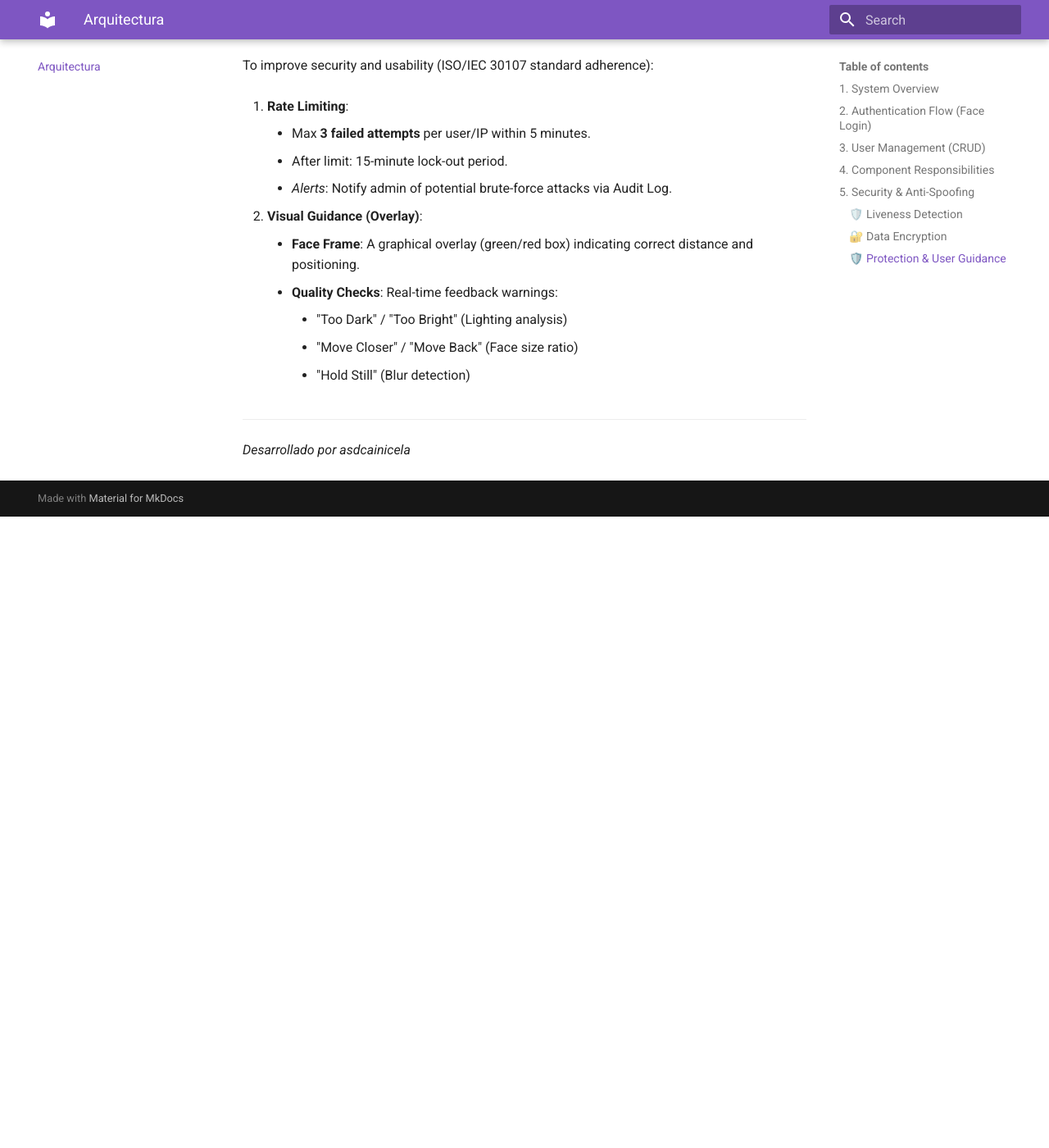
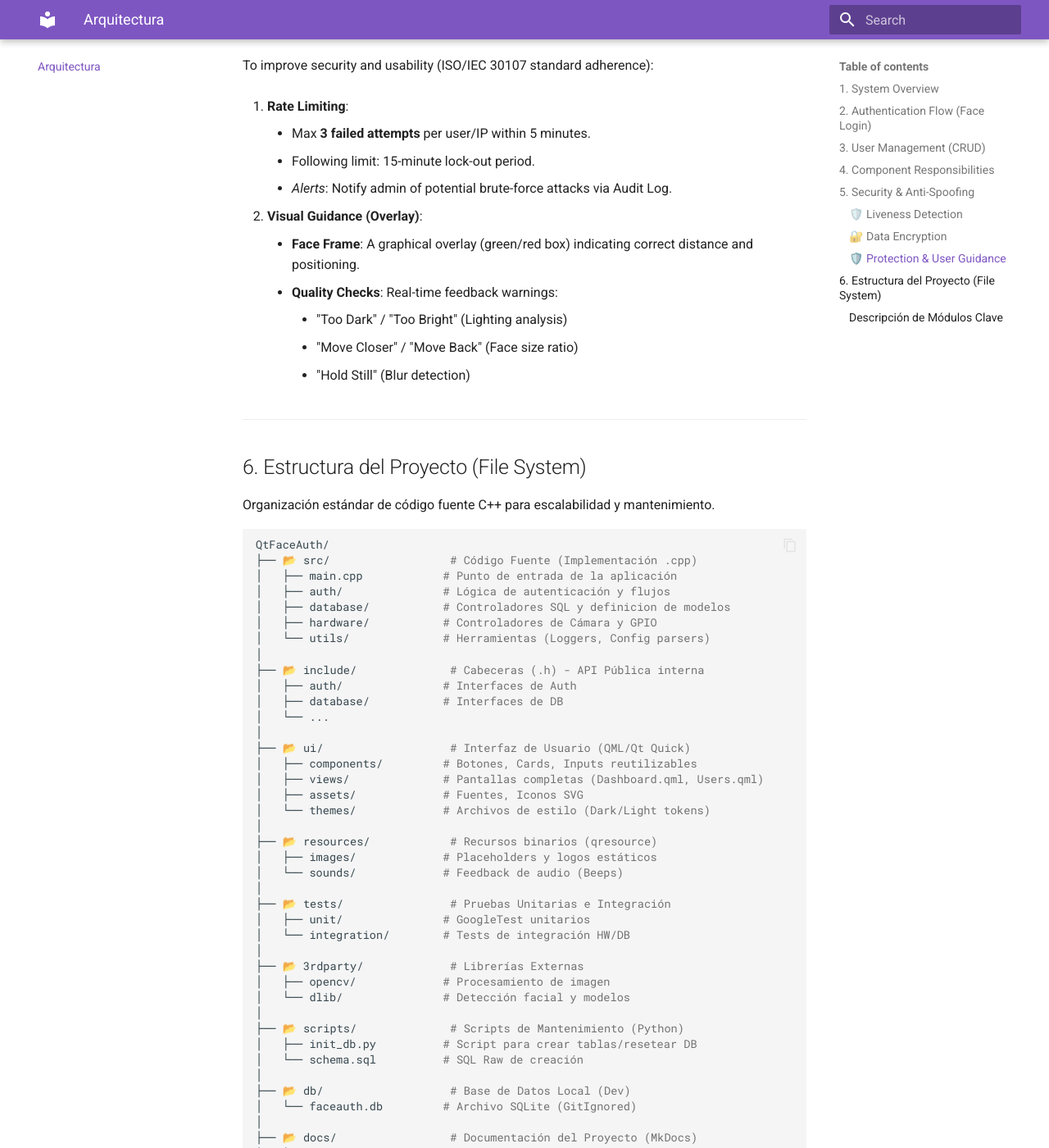
Before and after one commit to asdcainicela/QtFaceAuth, an MkDocs documentation site: the page built from docs/architecture.md, in a window 1280 px wide and 1400 px high, scrolled down 1651 px. Shown: the whole window at 82% size. Built offline with MkDocs 1.6.1 and Material for MkDocs 9.7.7, drawn with Linux system fonts in a browser that asks for light colours; before the commit the page ends 2281 px from its top, so only the background shows below that; some of the changed text lies outside the part shown.

Commit message:
docs: add more information about struct project and database

````diff
--- a/docs/architecture.md
+++ b/docs/architecture.md
@@ -84,7 +84,7 @@ To improve security and usability (ISO/IEC 30107 standard adherence):
 
 1.  **Rate Limiting**:
     *   Max **3 failed attempts** per user/IP within 5 minutes.
-    *   After limit: 15-minute lock-out period.
+    *   Following limit: 15-minute lock-out period.
     *   *Alerts*: Notify admin of potential brute-force attacks via Audit Log.
 
 2.  **Visual Guidance (Overlay)**:
@@ -95,4 +95,66 @@ To improve security and usability (ISO/IEC 30107 standard adherence):
         *   "Hold Still" (Blur detection)
 
 ---
-*Desarrollado por asdcainicela*
+
+## 6. Estructura del Proyecto (File System)
+
+Organización estándar de código fuente C++ para escalabilidad y mantenimiento.
+
+```bash
+QtFaceAuth/
+├── 📂 src/                  # Código Fuente (Implementación .cpp)
+│   ├── main.cpp            # Punto de entrada de la aplicación
+│   ├── auth/               # Lógica de autenticación y flujos
+│   ├── database/           # Controladores SQL y definicion de modelos
+│   ├── hardware/           # Controladores de Cámara y GPIO
+│   └── utils/              # Herramientas (Loggers, Config parsers)
+│
+├── 📂 include/              # Cabeceras (.h) - API Pública interna
+│   ├── auth/               # Interfaces de Auth
+│   ├── database/           # Interfaces de DB
+│   └── ...
+│
+├── 📂 ui/                   # Interfaz de Usuario (QML/Qt Quick)
+│   ├── components/         # Botones, Cards, Inputs reutilizables
+│   ├── views/              # Pantallas completas (Dashboard.qml, Users.qml)
+│   ├── assets/             # Fuentes, Iconos SVG
+│   └── themes/             # Archivos de estilo (Dark/Light tokens)
+│
+├── 📂 resources/            # Recursos binarios (qresource)
+│   ├── images/             # Placeholders y logos estáticos
+│   └── sounds/             # Feedback de audio (Beeps)
+│
+├── 📂 tests/                # Pruebas Unitarias e Integración
+│   ├── unit/               # GoogleTest unitarios
+│   └── integration/        # Tests de integración HW/DB
+│
+├── 📂 3rdparty/             # Librerías Externas
+│   ├── opencv/             # Procesamiento de imagen
+│   └── dlib/               # Detección facial y modelos
+│
+├── 📂 scripts/              # Scripts de Mantenimiento (Python)
+│   ├── init_db.py          # Script para crear tablas/resetear DB
+│   └── schema.sql          # SQL Raw de creación
+│
+├── 📂 db/                   # Base de Datos Local (Dev)
+│   └── faceauth.db         # Archivo SQLite (GitIgnored)
+│
+├── 📂 docs/                 # Documentación del Proyecto (MkDocs)
+│   ├── architecture.md     # Este archivo
+│   ├── database.md         # Schema SQL
+│   ├── prototypes/         # Prototipos HTML/JS vivos
+│   └── ...
+│
+├── 📂 target/               # Binarios compilados (Salida de Build)
+│   ├── debug/              # Versión de desarrollo
+│   └── release/            # Versión final optimizada
+│
+├── CMakeLists.txt          # Configuración de Build (CMake)
+└── README.md               # Introducción rápida
+```
+
+### Descripción de Módulos Clave
+
+1.  **`src/auth/`**: Contiene el `AuthManager` que orquesta la captura de cámara, la consulta a base de datos y la decisión de acceso.
+2.  **`ui/views/`**: Separa la lógica visual. `Dashboard.qml` solo sabe mostrar datos, no cómo obtenerlos (MVVM).
+3.  **`database/`**: Abstracción de SQLite. Evita escribir SQL directo en la UI.
````
Also changed, not shown: docs/database.md (+82 -89 lines).
